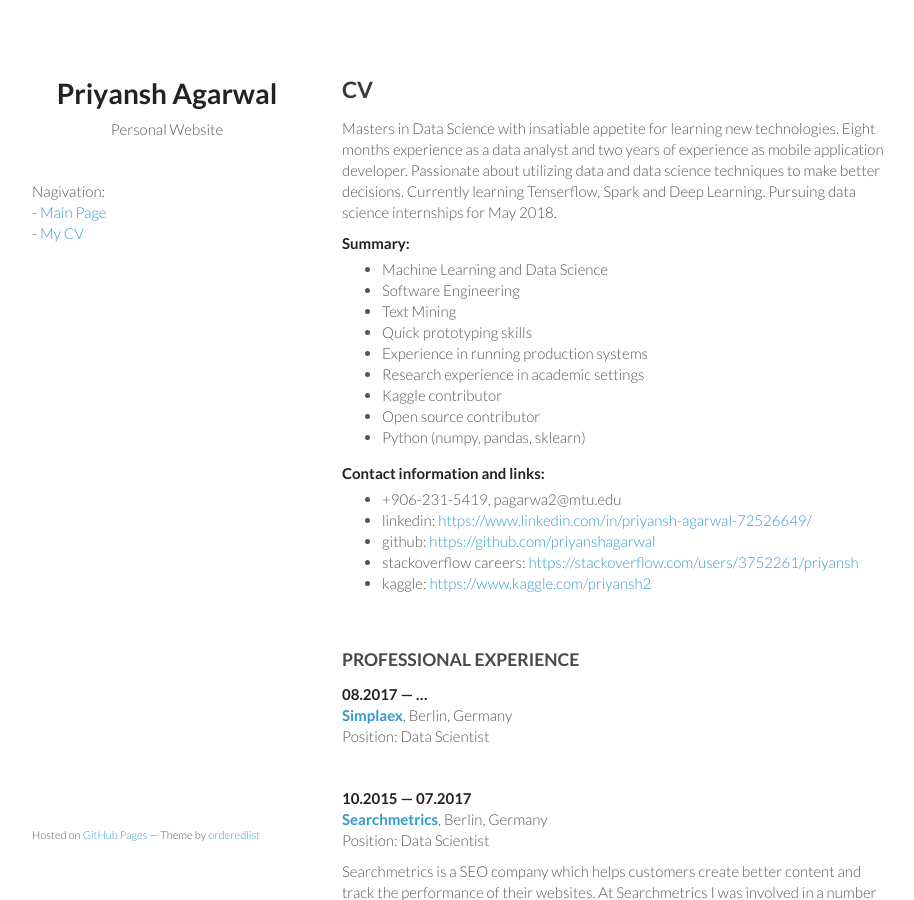
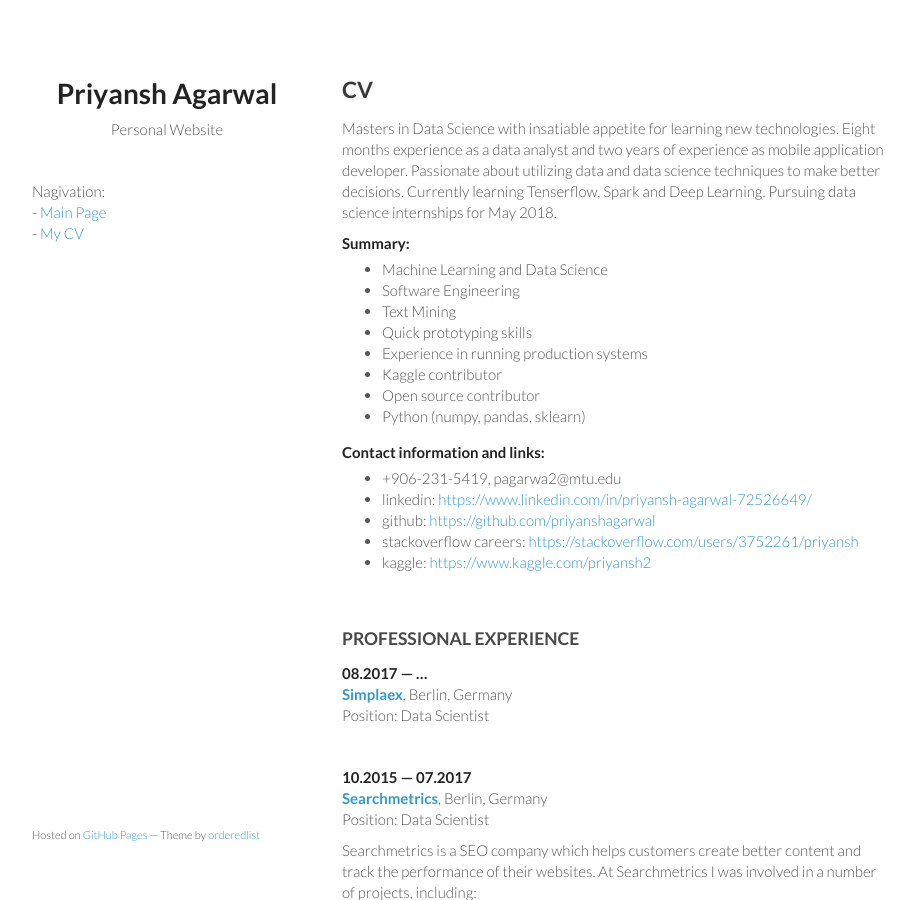
Before and after one commit to priyanshAgarwal/priyanshagarwal.github.io, a Jekyll site: the page built from cv.md, in a window 1280 px wide and 900 px high. Shown: the whole window, without its empty margins (178-1092 px from the left). Built offline with Jekyll 4.4.1, drawn with Linux system fonts in a browser that asks for light colours.

Commit message:
Update cv.md

```diff
--- a/cv.md
+++ b/cv.md
@@ -19,7 +19,6 @@ better decisions. Currently learning Tenserflow, Spark and Deep Learning. Pursui
 - Text Mining
 - Quick prototyping skills
 - Experience in running production systems
-- Research experience in academic settings
 - Kaggle contributor
 - Open source contributor
 - Python (numpy, pandas, sklearn)
```
